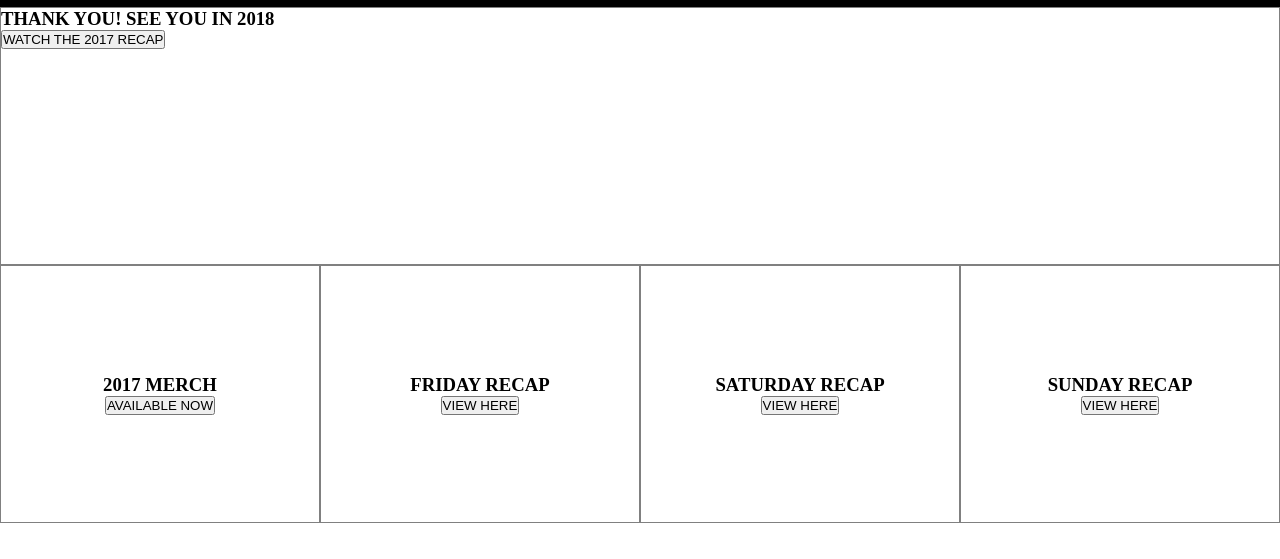
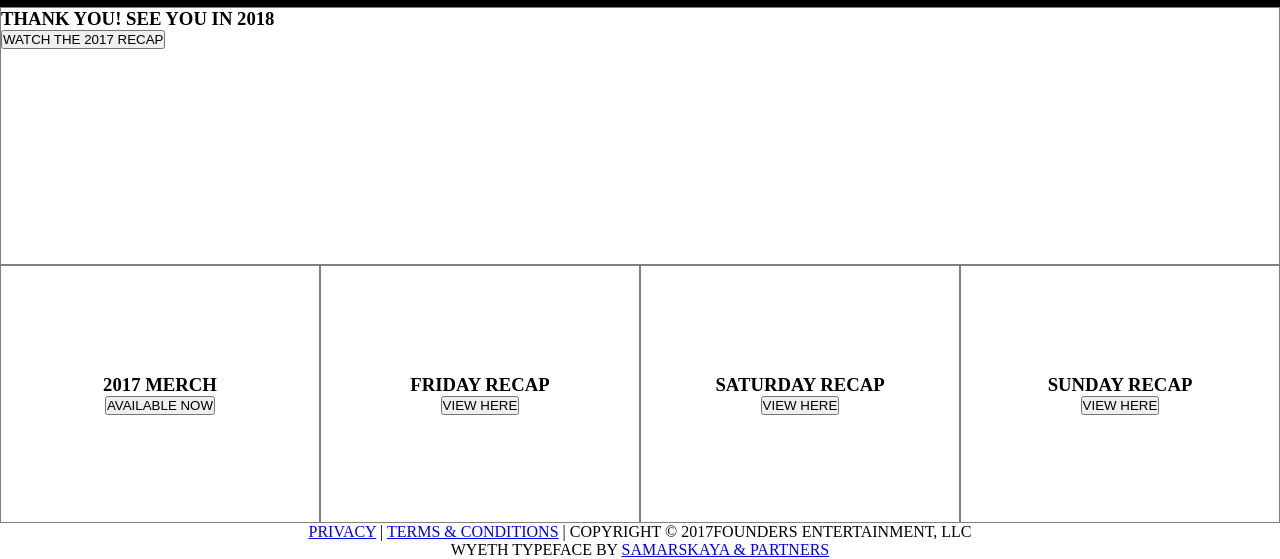
Before and after one commit to MarquisPierre/mmp200, a Jekyll site: the page class-demo/festival/index.html, which Jekyll copies as it is, in a window 1280 px wide. Shown: the part 362-921 px from the top of the page. Built offline with Jekyll 4.4.1, drawn with Linux system fonts in a browser that asks for light colours; before the commit the page ends 900 px from its top, so only the background shows below that.

Commit message:
Update index.html

```diff
--- a/class-demo/festival/index.html
+++ b/class-demo/festival/index.html
@@ -32,25 +32,27 @@
                 <button>WATCH THE 2017 RECAP</button>
             </div>
             <div class="row">
-                <div class="col">
+                <div id="merch" class="col">
                     <h3>2017 MERCH</h3>
                     <button>AVAILABLE NOW</button>
-                </div>
-                <div class="col">
+                </div><!-- closing .col -->
+                <div id="friday" class="col">
                     <h3>FRIDAY RECAP</h3>
                     <button>VIEW HERE</button>
-                </div>
-                <div class="col">
+                </div><!-- closing .col -->
+                <div id="sat" class="col">
                     <h3>SATURDAY RECAP </h3>
                     <button>VIEW HERE</button>
-                </div>
-                <div class="col">
+                </div><!-- closing .col -->
+                <div id="sun" class="col">
                     <h3>SUNDAY RECAP</h3>
                     <button>VIEW HERE</button>
-                </div>
-            </div>
-        </div>
+                </div> <!-- closing .col -->
+            </div> <!-- closing .row -->
+        </div> <!-- closing #content -->
         <footer>
+            <a href="#">PRIVACY</a> | <a href="#">TERMS & CONDITIONS</a> | COPYRIGHT © 2017FOUNDERS ENTERTAINMENT, LLC <br>
+            WYETH TYPEFACE BY <a href="#">SAMARSKAYA & PARTNERS</a>
         </footer>
     </div> <!-- closing .container-fluid -->
   </body>
```
